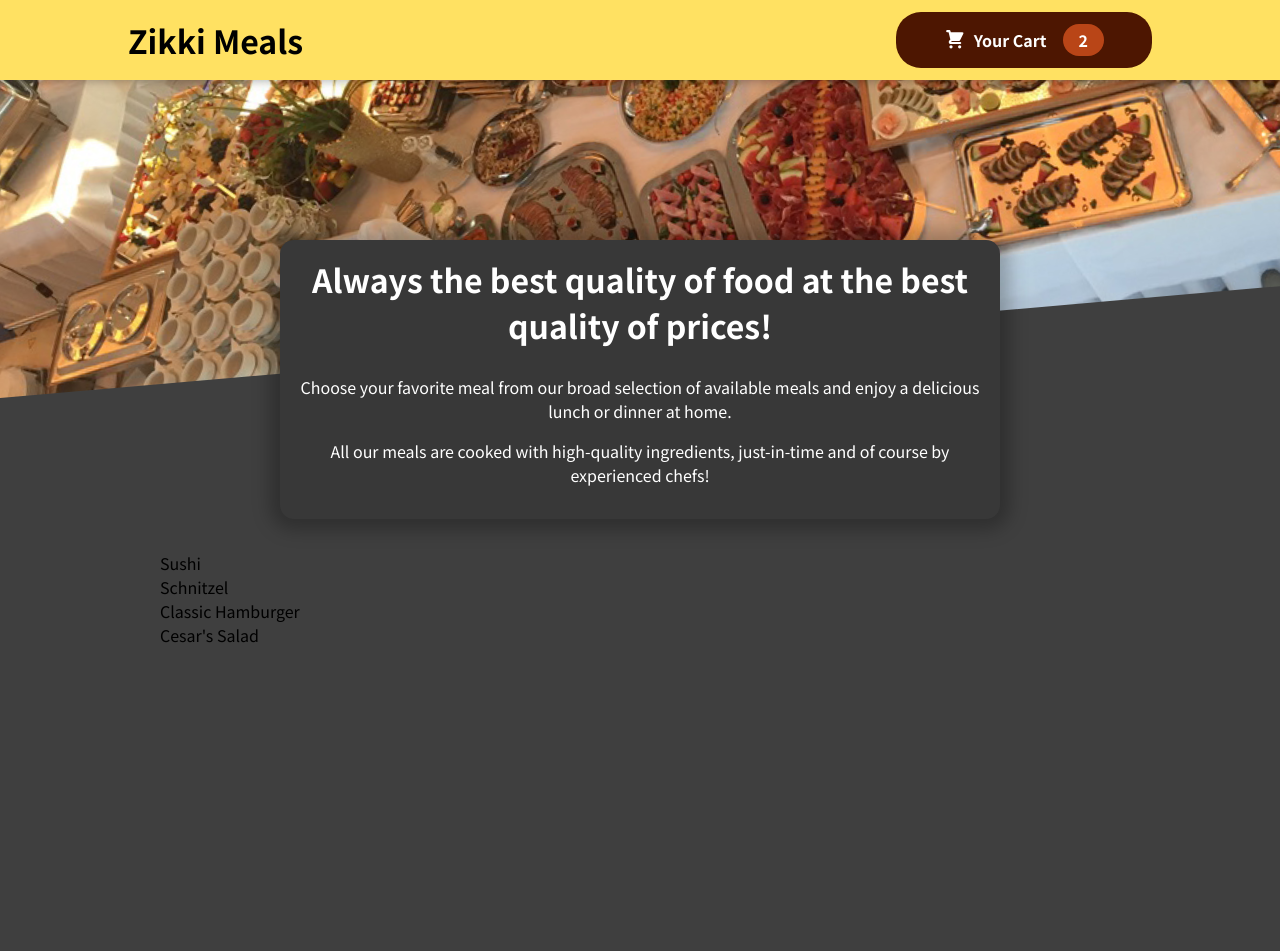
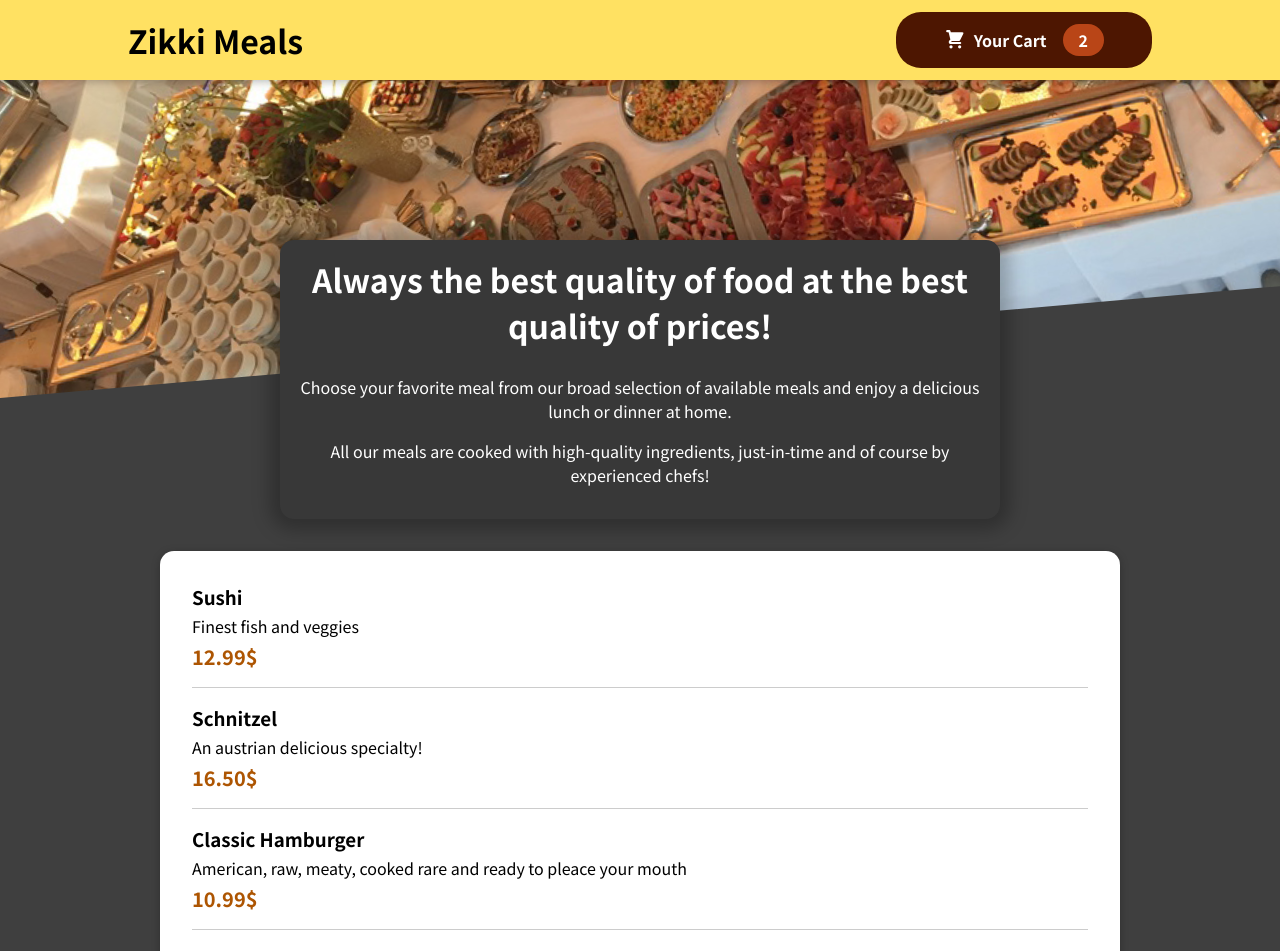
Before and after one commit to lyubodos/zikkimeals, a React (Create React App) app: page / in a window 1280 px wide. Shown: the top 951 px of the page. Before the commit the page ends 800 px from the top, so only its background shows below. Built offline with nearby package versions, Linux system fonts and the light colour scheme.

Commit message:
Add Component for a single Meal
Added a re-usable component for meals which will serve as a base
template when the all of the avaolable meals are being rendered.

```diff
--- a/src/components/Meals/AvailableMeals.js
+++ b/src/components/Meals/AvailableMeals.js
@@ -1,6 +1,8 @@
 import React from "react";
+import Card from "../UI/Card/Card";
 
 import classes from "./AvailableMeals.module.css";
+import MealItem from "./MealItem/MealItem";
 
 const DUMMY_MEALS = [
   {
@@ -34,12 +36,14 @@
 export default function AvailableMeals() {
 
   const storedMeals = DUMMY_MEALS.map((meal) => {
-    return <li key={meal.id}>{meal.name}</li>;
+    return <MealItem {...meal}>{meal.name}</MealItem>;
   });
 
   return (
     <section className={classes.meals}>
+      <Card>
       <ul>{storedMeals}</ul>
+      </Card>
     </section>
   );
 }
--- /dev/null
+++ b/src/components/Meals/MealItem/MealItem.js
@@ -0,0 +1,18 @@
+import React from "react";
+
+import classes from "./MealItem.module.css";
+
+export default function MealItem(props) {
+  const price = props.price.toFixed(2) + "$";
+
+  return (
+    <li className={classes.meal} key={props.id}>
+      <div>
+        <h3>{props.name}</h3>
+        <div className={classes.desription}>{props.description}</div>
+        <div className={classes.price}>{price}</div>
+      </div>
+      <div></div>
+    </li>
+  );
+}
--- /dev/null
+++ b/src/components/Meals/MealItem/MealItem.module.css
@@ -0,0 +1,22 @@
+.meal {
+    display: flex;
+    justify-content: space-between;
+    margin: 1rem;
+    padding-bottom: 1rem;
+    border-bottom: 1px solid #ccc;
+  }
+
+  .meal h3 {
+    margin: 0 0 0.25rem 0;
+  }
+
+  .description {
+    font-style: italic;
+  }
+
+  .price {
+    margin-top: 0.25rem;
+    font-weight: bold;
+    color: #ad5502;
+    font-size: 1.25rem;
+  }
--- /dev/null
+++ b/src/components/UI/Card/Card.js
@@ -0,0 +1,7 @@
+import React from "react";
+
+import classes from "./Card.module.css";
+
+export default function Card(props) {
+  return <div className={classes.card}>{props.children}</div>;
+}
--- /dev/null
+++ b/src/components/UI/Card/Card.module.css
@@ -0,0 +1,6 @@
+.card {
+    padding: 1rem;
+    box-shadow: 0 2px 8px rgba(0, 0, 0, 0.25);
+    border-radius: 14px;
+    background-color: white;
+  }
```
Also changed, not shown: src/App.js (+5 -8 lines), src/components/Meals/MealItem/MealItemForm.js (added, +9 -0 lines), 1 other file (tests, documents, lock files or other folders).
